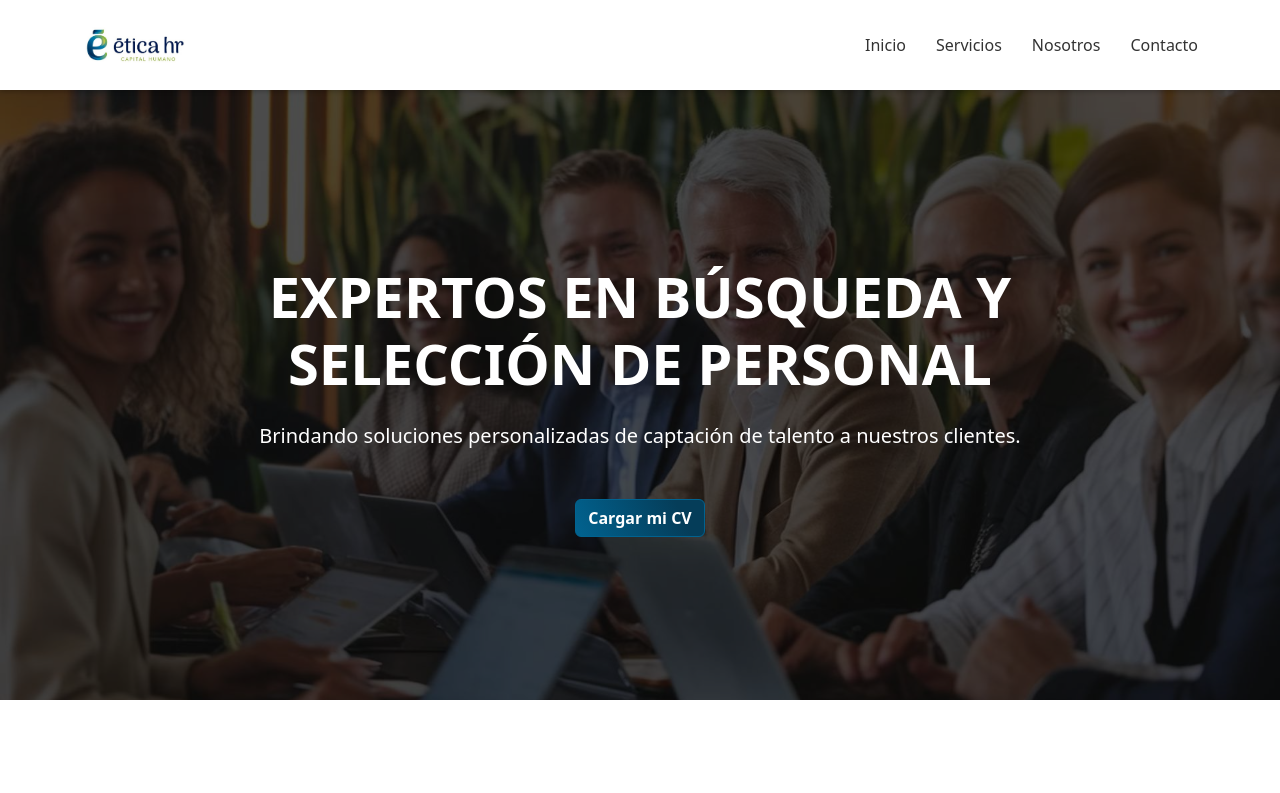
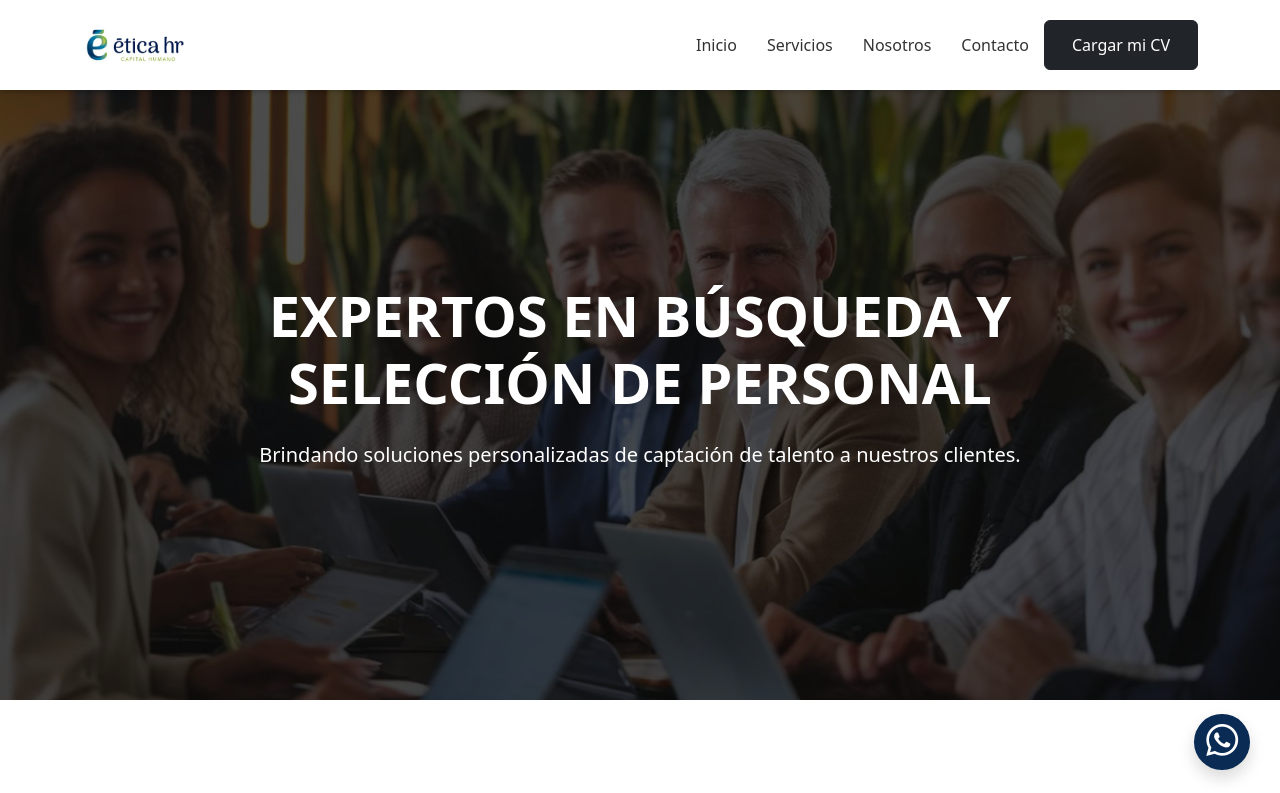
Before and after one commit to Agustin09812/eticahr, a plain HTML site: page index.html in a window 1280 px wide. Shown: the top 793 px of the page. Drawn offline with nearby package versions, Linux system fonts and the light colour scheme.

Commit message:
update (#2) 4-11-24

```diff
--- a/css/style.css
+++ b/css/style.css
@@ -65,6 +65,41 @@ section,
     .section {
         scroll-margin-top: 66px;
     }
+
+    .btn-dark a {
+        color: #fff !important;
+    }
+}
+
+.btn-dark a {
+    height: 20px;
+    max-width: 100dvh;
+}
+
+.whatsapp-btn {
+    position: fixed;
+    background-color: #0a2b54;
+    width: 3.47rem;
+    height: 3.47rem;
+    right: 1.875rem;
+    bottom: 1.875rem;
+    z-index: 1;
+    transition: all 500ms ease;
+
+    &:hover {
+        background-color: #25d366;
+        transform: scale(1.2);
+    }
+}
+
+.whatsapp-btn i {
+    color: #fff;
+    font-size: 2rem;
+    position: absolute;
+    top: 46%;
+    left: 50%;
+    transform: translate(-50%, -50%);
+    z-index: 1;
 }
 
 /*** ---------------------------------- ***/
--- a/index.html
+++ b/index.html
@@ -60,7 +60,9 @@
                     <li><a href="#servicios">Servicios</a></li>
                     <li><a href="#nosotros">Nosotros</a></li>
                     <li><a href="#contacto">Contacto</a></li>
+                    <button class="btn btn-dark rounded"><a href="#">Cargar mi CV</a></button>
                 </ul>
+
                 <i class="mobile-nav-toggle d-xl-none bi bi-list"></i>
             </nav>
 
@@ -85,7 +87,6 @@
                                 <p class="mb-5 fs-5">Brindando soluciones
                                     personalizadas de captación de talento a nuestros clientes.
                                 </p>
-                                <button type="button" class="btn btn-success"><a href="#">Cargar mi CV</a></button>
                             </div>
                         </div>
                     </div>
@@ -242,7 +243,13 @@
                         sólidas que nos inspiran a seguir creciendo y ofreciendo lo mejor.</p>
                 </div>
                 <div class="row g-4">
-                    <!-- <> -->
+                    <div class="logo-carousel owl-carousel">
+                        <div class="item"><img src="./img/image-1.jpg" alt="Cliente 1" class="img-fluid"></div>
+                        <div class="item"><img src="./img/image-2.jpg" alt="Cliente 2" class="img-fluid"></div>
+                        <div class="item"><img src="./img/image-3.jpg" alt="Cliente 3" class="img-fluid"></div>
+                        <div class="item"><img src="./img/image-4.jpg" alt="Cliente 4" class="img-fluid"></div>
+                        <div class="item"><img src="./img/image-6.jpg" alt="Cliente 5" class="img-fluid"></div>
+                    </div>
                 </div>
             </div>
         </section>
@@ -394,6 +401,12 @@
     </footer>
     <!-- Footer End -->
 
+    <!-- whatsapp button start -->
+    <a href="#" target="_blank" class="shadow btn-secondary rounded-circle whatsapp-btn">
+        <i class="bi bi-whatsapp"></i>
+    </a>
+    <!-- whatsapp button end -->
+
     <!-- JavaScript Libraries -->
     <script src="https://ajax.googleapis.com/ajax/libs/jquery/3.6.4/jquery.min.js"></script>
     <script src="https://cdn.jsdelivr.net/npm/bootstrap@5.3.3/dist/js/bootstrap.bundle.min.js"
--- a/js/main.js
+++ b/js/main.js
@@ -72,6 +72,21 @@
         mouseDrag: false
     });
 
+    // Logo carousel
+    $(".logo-carousel").owlCarousel({
+        loop: true,
+        margin: 10,
+        nav: true,
+        autoplay: true,
+        autoplayTimeout: 3000,
+        autoplayHoverPause: true,
+        responsive: {
+            0: { items: 2 },
+            600: { items: 3 },
+            1000: { items: 5 }
+        }
+    });
+
     /**
   * Correct scrolling position upon page load for URLs containing hash links.
   */
```
